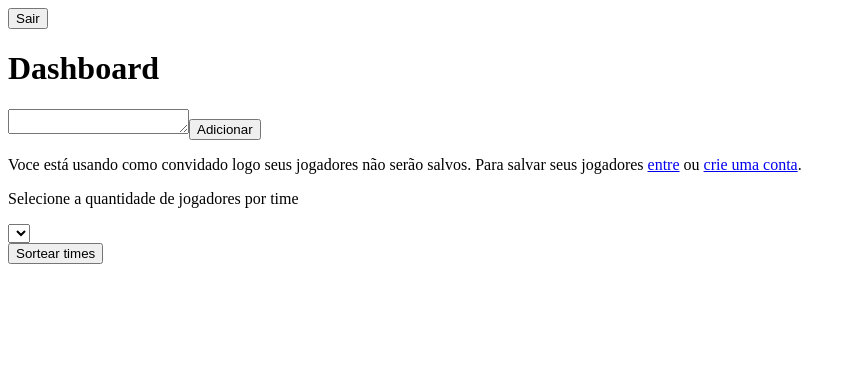
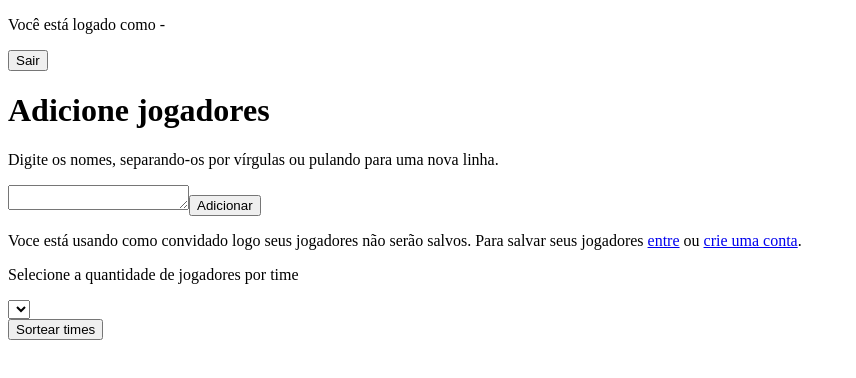
Before and after one commit to luandersonalvesdev/random-team-picker, a React (Vite) app in the folder frontend/: page /dashboard in a window 1280 px wide. Shown: the top 378 px of the page, without its empty margins (0-856 px from the left). Built offline with nearby package versions, Linux system fonts and the light colour scheme.

Commit message:
feat: now you can see which account you are logged into

```diff
--- /dev/null
+++ b/frontend/src/components/Header.jsx
@@ -0,0 +1,15 @@
+import { useContext } from 'react'
+import { UserContext } from '../contexts/UserContext'
+import useGetUser from '../hooks/useGetUser'
+
+export default function Header() {
+  useGetUser();
+
+  const { userData } = useContext(UserContext);
+
+  return (
+    <header>
+      <p>Você está logado como { userData.username }</p>
+    </header>
+  )
+}
--- a/frontend/src/components/PlayerAdder.jsx
+++ b/frontend/src/components/PlayerAdder.jsx
@@ -51,6 +51,9 @@ export default function PlayerAdder() {
   }
 
   return (
+    <>
+      <h1>Adicione jogadores</h1>
+      <p>Digite os nomes, separando-os por vírgulas ou pulando para uma nova linha.</p>
       <form>
         <textarea
           ref={textAreaRef}
@@ -60,5 +63,6 @@ export default function PlayerAdder() {
         />
         <button onClick={handleAddPlayers}>Adicionar</button>
       </form>
+    </>
   )
 }
--- /dev/null
+++ b/frontend/src/contexts/UserContext.jsx
@@ -0,0 +1,20 @@
+import { createContext, useState } from 'react';
+import PropTypes from 'prop-types';
+
+export const UserContext = createContext();
+
+export default function UserContextProvider({children}) {
+  const [userData, setUserData] = useState({});
+
+  const value = { userData, setUserData }
+
+  return(
+    <UserContext.Provider value={value}>
+      {children}
+    </UserContext.Provider>
+  )
+}
+
+UserContextProvider.propTypes = {
+  children: PropTypes.node
+}
--- /dev/null
+++ b/frontend/src/hooks/useGetUser.js
@@ -0,0 +1,29 @@
+import { useEffect, useContext } from 'react';
+import { getFromLs, removeToLs } from '../utils/localStorage';
+import instanceAxios from '../utils/axios';
+import { UserContext } from '../contexts/UserContext';
+
+const useGetUser = () => {
+  const { setUserData } = useContext(UserContext);
+
+  useEffect(() => {
+    const storedToken = getFromLs('rtp-token');
+
+    if(!storedToken) {
+      setUserData({username: '-'});
+      return;
+    }
+
+    instanceAxios.defaults.headers.common['Authorization'] = `Bearer ${storedToken}`
+    instanceAxios.get('/user')
+      .then((response) => {
+        setUserData({...response.data.data});
+      }).catch((error) => {
+        removeToLs('rtp-token');
+        console.log(error);
+      })
+  }, []);
+
+};
+
+export default useGetUser
--- a/frontend/src/pages/Dashboard/index.jsx
+++ b/frontend/src/pages/Dashboard/index.jsx
@@ -2,13 +2,14 @@ import PlayersList from '../../components/PlayersList'
 import PlayerAdder from '../../components/PlayerAdder'
 import Logout from '../../components/Logout'
 import Teams from '../../components/Teams'
+import Header from '../../components/Header'
 
 export default function Dashboard() {
 
   return (
     <div>
+      <Header />
       <Logout />
-      <h1>Dashboard</h1>
       <PlayerAdder />
       <PlayersList />
       <Teams />
```
Also changed, not shown: frontend/src/main.jsx (+6 -3 lines). Lines whose indentation alone changed are shown as unchanged.
